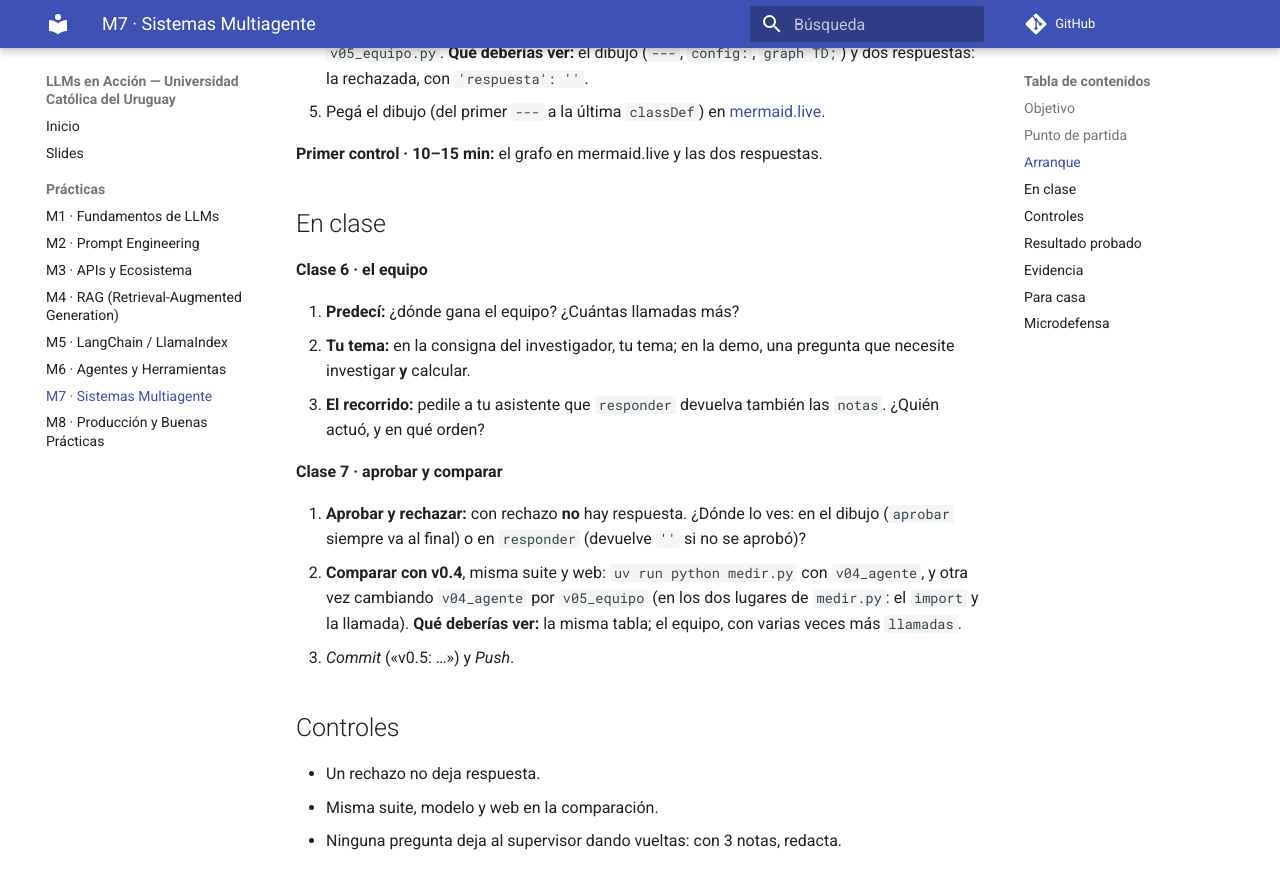
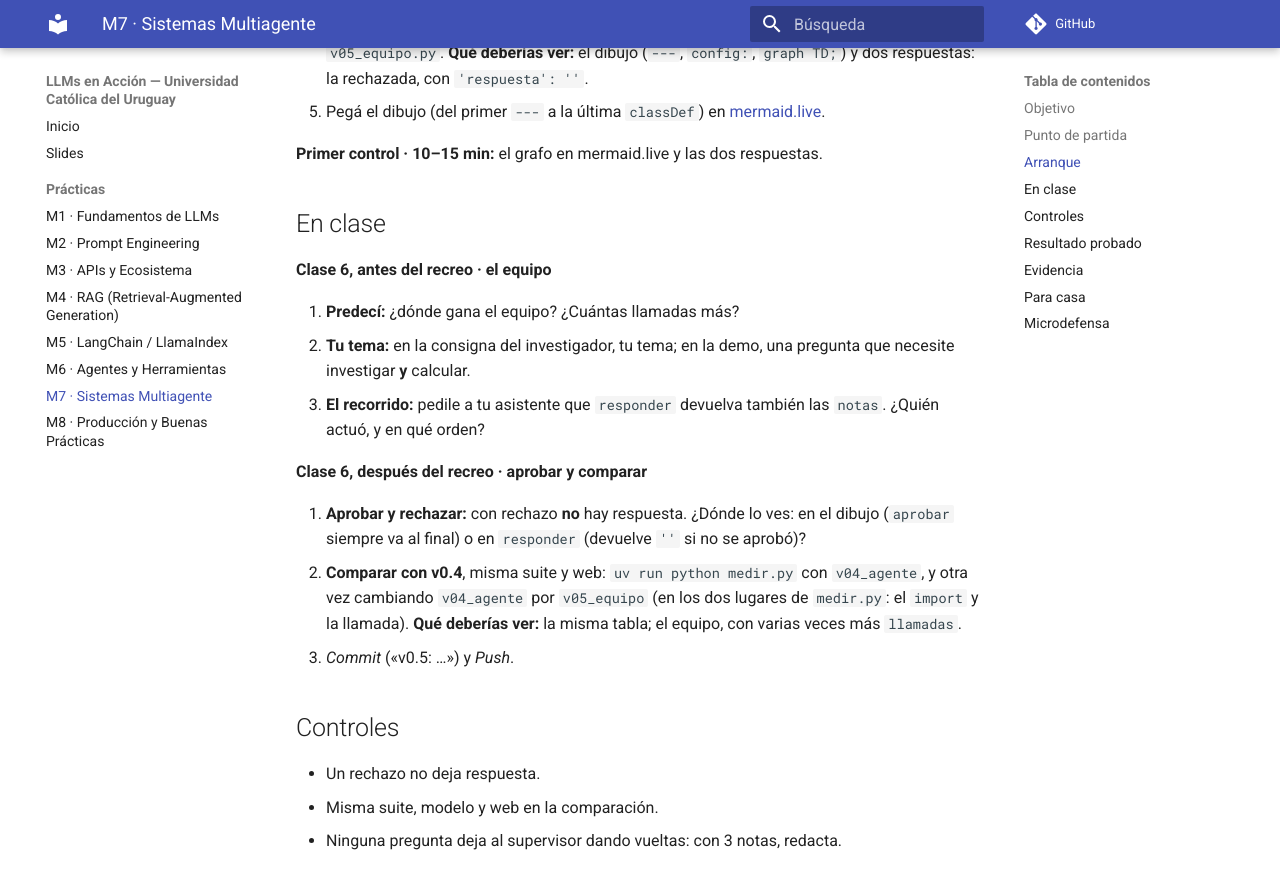
Before and after one commit to JuanFKurucz/ucu-la, an MkDocs documentation site: the page built from docs/practicas/m7-v05-multiagente.md, in a window 1280 px wide and 900 px high, scrolled down 2215 px. Shown: the top 889 px of the window. Built offline with MkDocs 1.6.1 and Material for MkDocs 9.7.7, drawn with Linux system fonts in a browser that asks for light colours; comment, search, counter and statistics services are not loaded.

Commit message:
Clase 5 = M6 entero; PDFs y cuadernos por clase con el reparto nuevo
Co-Authored-By: Claude Opus 5.5 <noreply@anthropic.com>

```diff
--- a/docs/practicas/m7-v05-multiagente.md
+++ b/docs/practicas/m7-v05-multiagente.md
@@ -84,13 +84,13 @@ El grafo es un flujo de Power Automate escrito en código: cada `add_node` es un
 
 ## En clase
 
-**Clase 6 · el equipo**
+**Clase 6, antes del recreo · el equipo**
 
 1. **Predecí:** ¿dónde gana el equipo? ¿Cuántas llamadas más?
 2. **Tu tema:** en la consigna del investigador, tu tema; en la demo, una pregunta que necesite investigar **y** calcular.
 3. **El recorrido:** pedile a tu asistente que `responder` devuelva también las `notas`. ¿Quién actuó, y en qué orden?
 
-**Clase 7 · aprobar y comparar**
+**Clase 6, después del recreo · aprobar y comparar**
 
 4. **Aprobar y rechazar:** con rechazo **no** hay respuesta. ¿Dónde lo ves: en el dibujo (`aprobar` siempre va al final) o en `responder` (devuelve `''` si no se aprobó)?
 5. **Comparar con v0.4**, misma suite y web: `uv run python medir.py` con `v04_agente`, y otra vez cambiando `v04_agente` por `v05_equipo` (en los dos lugares de `medir.py`: el `import` y la llamada). **Qué deberías ver:** la misma tabla; el equipo, con varias veces más `llamadas`.
```
Also changed, not shown: docs/index.md (+3 -3 lines), docs/practicas/m5-v03-framework.md (+1 -1 lines), docs/practicas/m6-v04-agente.md (+1 -1 lines), docs/practicas/m8-v10-produccion.md (+1 -1 lines), 12 other files.
